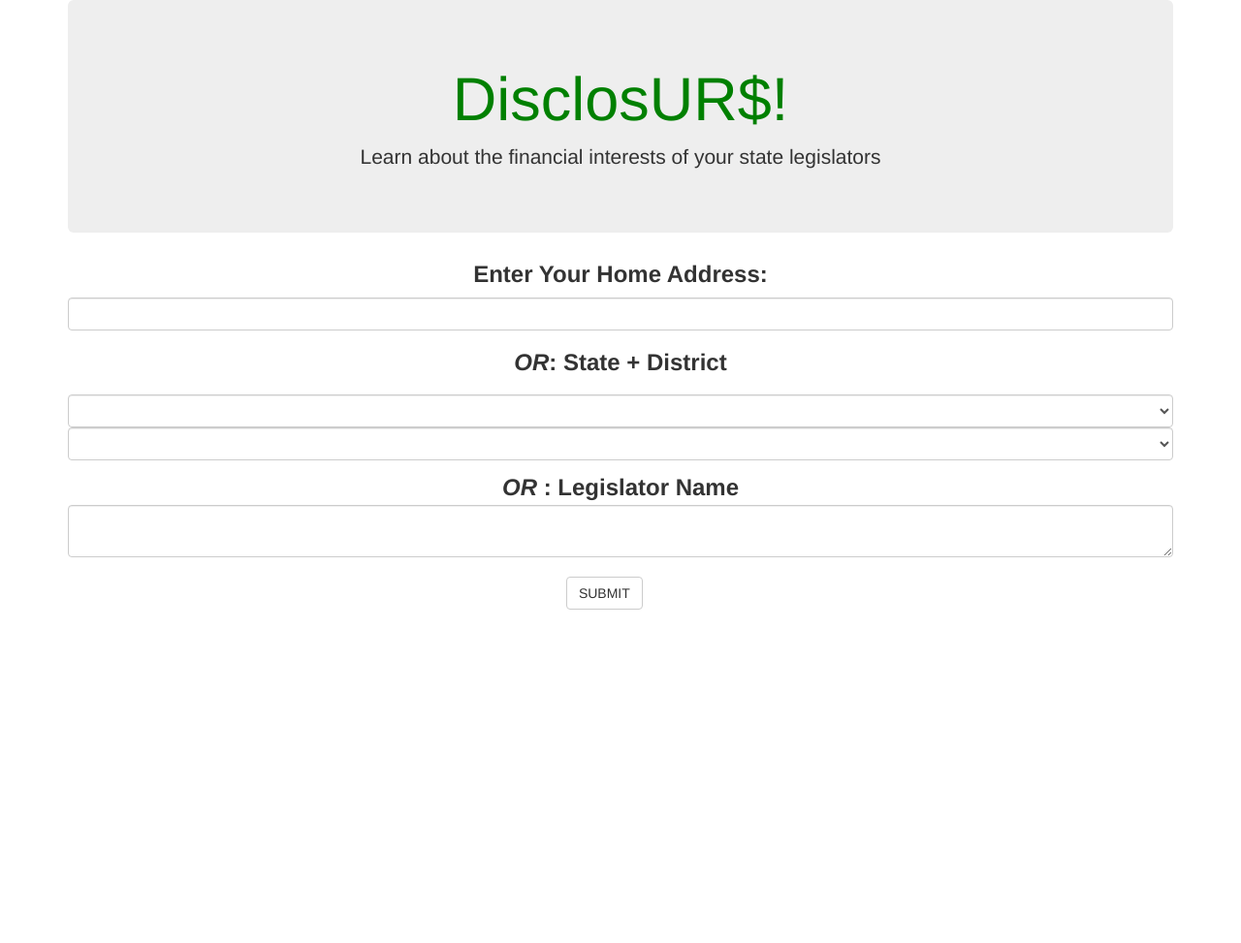
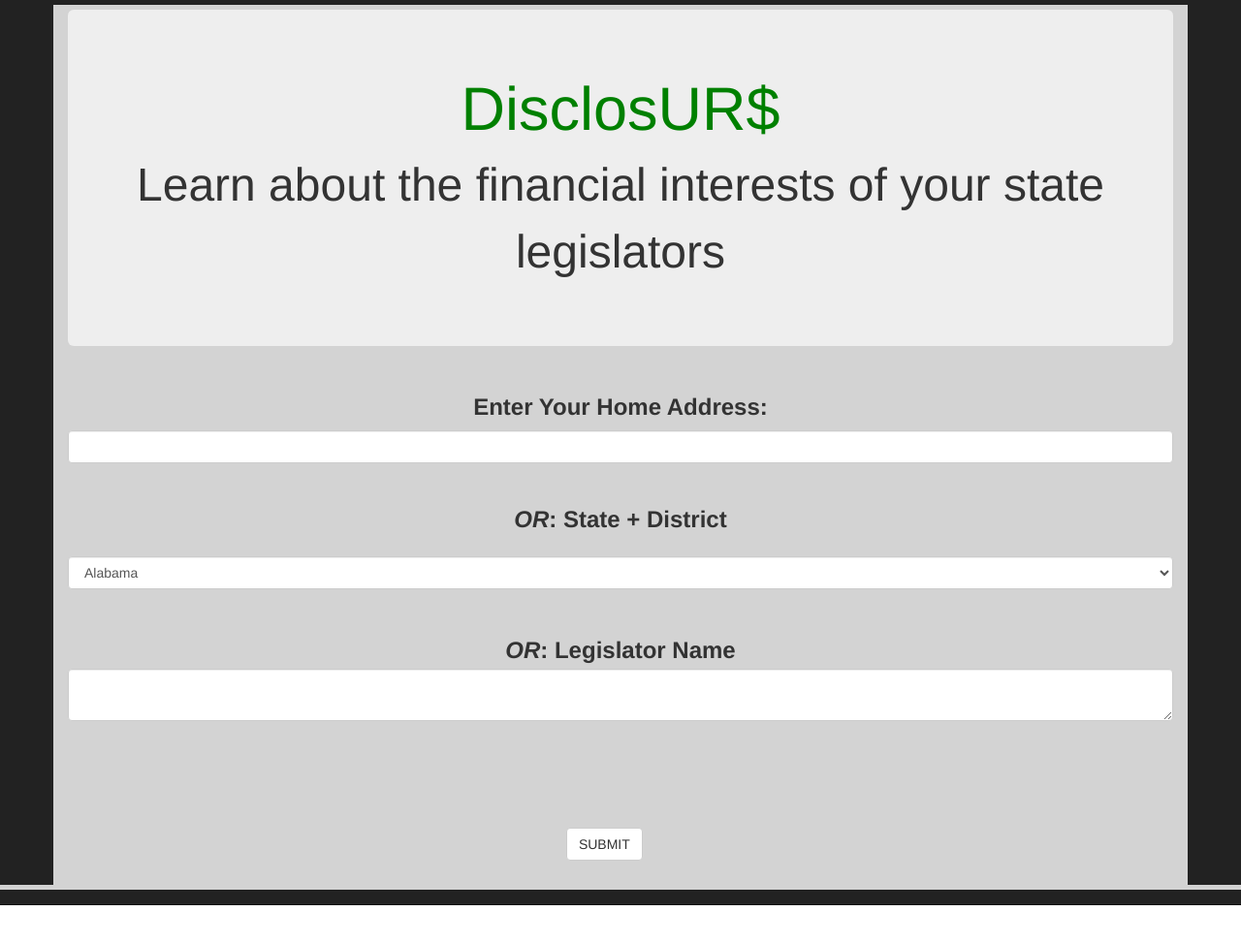
Before and after one commit to sghoseWI/DisclosUR, a Django app: page /home/ in a window 1280 px wide. Shown: the top 973 px of the page at 97% size. Run offline with Django 3.2, Linux system fonts and the light colour scheme; some libraries are stand-ins or nearby versions.

Commit message:
more front end updates

```diff
--- a/site_container/disc_site/settings.py
+++ b/site_container/disc_site/settings.py
@@ -15,7 +15,7 @@ import os
 # Build paths inside the project like this: os.path.join(BASE_DIR, ...)
 BASE_DIR = os.path.dirname(os.path.dirname(os.path.abspath(__file__)))
 TEMPLATES_DIR = os.path.join(BASE_DIR, "templates")
-
+STATICFILES_DIRS = [os.path.join(BASE_DIR, 'static'), ]
 
 # Quick-start development settings - unsuitable for production
 # See https://docs.djangoproject.com/en/2.0/howto/deployment/checklist/
--- /dev/null
+++ b/site_container/static/home_style.css
@@ -0,0 +1,8 @@
+div {
+    padding-top: 5px;
+    background: LightGray
+}
+
+body {
+    padding-top: 10px;
+}
--- a/site_container/templates/full_info.html
+++ b/site_container/templates/full_info.html
@@ -30,6 +30,7 @@
     -->
     <div class="jumbotron">
       <h3>
+        <font color="green">
         &nbsp; &nbsp; &nbsp;Results:
       </h3>
       <div class="container">
--- a/site_container/templates/home_page.html
+++ b/site_container/templates/home_page.html
@@ -1,3 +1,6 @@
+{% load staticfiles %}
+<link rel="stylesheet" href="{% static 'home_style.css' %}">
+
 <!DOCTYPE html>
 <html lang="en">
 
@@ -13,16 +16,17 @@
   </head>
 
   <body>
+    <div class="navbar navbar-inverse navbar-fixed-top">
     <span class="badge"></span>
     <div class="container">
       <div class="jumbotron">
         <h1 class="text-center" id="title">
           <font color="green">
-            DisclosUR$!
+            DisclosUR$
           </font>
         </h1>
         <p class="text-center">
-          Learn about the financial interests of your state legislators
+          <font size="7"> Learn about the financial interests of your state legislators
         </p>
         <p>
         </p>
@@ -57,66 +61,57 @@
             </div>
             <div class="form-group">
               <select class="form-control">
-                <option value="">
-                </option>
-                <option value="">
-                </option>
-                <option value="">
-                </option>
-                <option value="">
-                </option>
-                <option value="value4">
-                  Item4
-                </option>
-                <option value="value5">
-                  Item5
-                </option>
-                <option value="value6">
-                  Item6
-                </option>
-                <option value="value7">
-                  Item7
-                </option>
-                <option value="value8">
-                  Item8
-                </option>
-                <option value="value9">
-                  Item9
-                </option>
-                <option value="value10">
-                  Item10
-                </option>
-              </select>
-              <select class="form-control">
-                <option value="">
-                </option>
-                <option value="">
-                </option>
-                <option value="">
-                </option>
-                <option value="">
-                </option>
-                <option value="value4">
-                  Item4
-                </option>
-                <option value="value5">
-                  Item5
-                </option>
-                <option value="value6">
-                  Item6
-                </option>
-                <option value="value7">
-                  Item7
-                </option>
-                <option value="value8">
-                  Item8
-                </option>
-                <option value="value9">
-                  Item9
-                </option>
-                <option value="value10">
-                  Item10
-                </option>
+                <option value="AL">Alabama</option>
+              	<option value="AK">Alaska</option>
+              	<option value="AZ">Arizona</option>
+              	<option value="AR">Arkansas</option>
+              	<option value="CA">California</option>
+              	<option value="CO">Colorado</option>
+              	<option value="CT">Connecticut</option>
+              	<option value="DE">Delaware</option>
+              	<option value="DC">District Of Columbia</option>
+              	<option value="FL">Florida</option>
+              	<option value="GA">Georgia</option>
+              	<option value="HI">Hawaii</option>
+              	<option value="ID">Idaho</option>
+              	<option value="IL">Illinois</option>
+              	<option value="IN">Indiana</option>
+              	<option value="IA">Iowa</option>
+              	<option value="KS">Kansas</option>
+              	<option value="KY">Kentucky</option>
+              	<option value="LA">Louisiana</option>
+              	<option value="ME">Maine</option>
+              	<option value="MD">Maryland</option>
+              	<option value="MA">Massachusetts</option>
+              	<option value="MI">Michigan</option>
+              	<option value="MN">Minnesota</option>
+              	<option value="MS">Mississippi</option>
+              	<option value="MO">Missouri</option>
+              	<option value="MT">Montana</option>
+              	<option value="NE">Nebraska</option>
+              	<option value="NV">Nevada</option>
+              	<option value="NH">New Hampshire</option>
+              	<option value="NJ">New Jersey</option>
+              	<option value="NM">New Mexico</option>
+              	<option value="NY">New York</option>
+              	<option value="NC">North Carolina</option>
+              	<option value="ND">North Dakota</option>
+              	<option value="OH">Ohio</option>
+              	<option value="OK">Oklahoma</option>
+              	<option value="OR">Oregon</option>
+              	<option value="PA">Pennsylvania</option>
+              	<option value="RI">Rhode Island</option>
+              	<option value="SC">South Carolina</option>
+              	<option value="SD">South Dakota</option>
+              	<option value="TN">Tennessee</option>
+              	<option value="TX">Texas</option>
+              	<option value="UT">Utah</option>
+              	<option value="VT">Vermont</option>
+              	<option value="VA">Virginia</option>
+              	<option value="WA">Washington</option>
+              	<option value="WV">West Virginia</option>
+              	<option value="WI">Wisconsin</option>
+              	<option value="WY">Wyoming</option>
               </select>
             </div>
             <div>
@@ -128,8 +123,7 @@
             <div class="form-group">
               <label>
                 <i>
-            OR</i>
-                : Legislator Name
+            OR</i>: Legislator Name
                 <br>
               </label>
               <textarea class="form-control"></textarea>
--- a/site_container/templates/non_disc_states.html
+++ b/site_container/templates/non_disc_states.html
@@ -1,3 +1,7 @@
+{% load staticfiles %}
+<link rel="stylesheet" href="{% static 'non_disc_style.css' %}">
+
+
 <!DOCTYPE html>
 <html lang="en">
 
```
Also changed, not shown: site_container/static/non_disc_style.css (added, +7 -0 lines).
